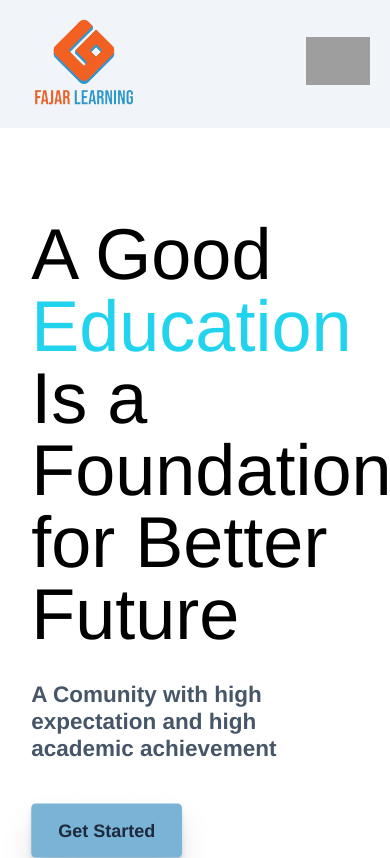
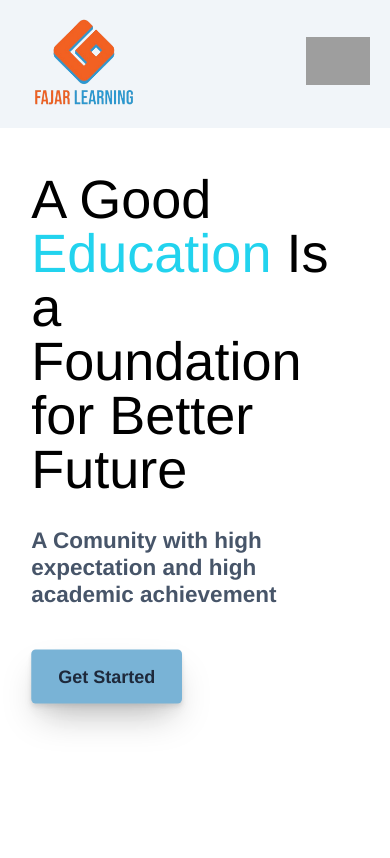
Before and after one commit to arifldhewo/fajar-learning, a Vue app: page / in a window 390 px wide. Built offline with nearby package versions, Linux system fonts and the light colour scheme; grey boxes are pictures that could not be loaded.

Commit message:
Fixing on mobile layout

```diff
--- a/src/components/Home/LeftHero.vue
+++ b/src/components/Home/LeftHero.vue
@@ -7,7 +7,7 @@
     />
 
     <div class="scale-75 flex items-end flex-wrap lg:-mt-20 xl:-mt-14 -ml-5">
-      <p class="text-8xl mt-32 lg:mt-24">
+      <p class="text-7xl lg:text-8xl mt-24 lg:mt-24">
         A Good <span class="text-cyan-400">Education</span> Is a Foundation for
         Better Future
       </p>
```
